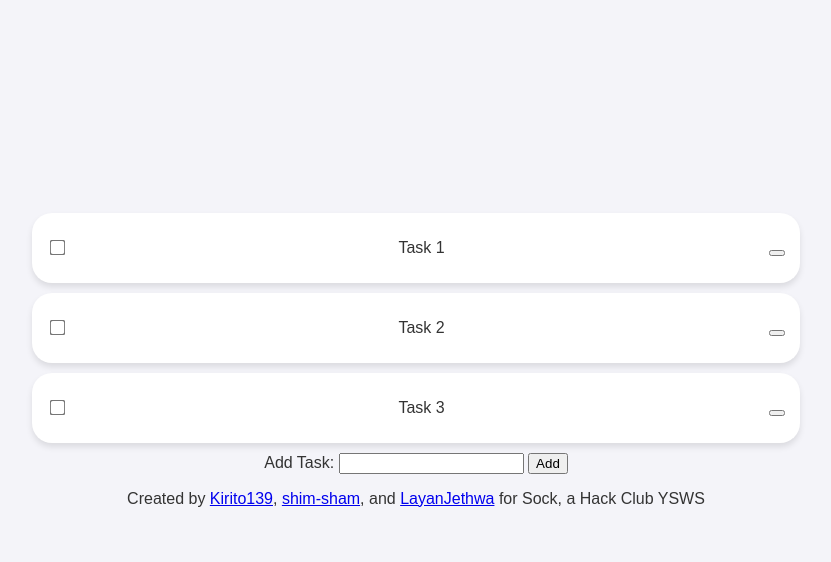
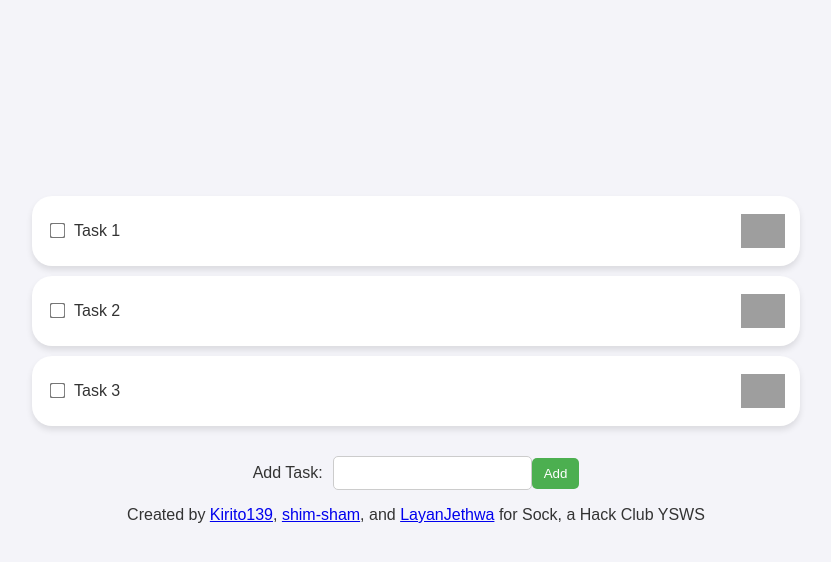
Before and after one commit to sock-bombers/to-do-list, a Flask app: page / in a window 1280 px wide. Shown: the top 562 px of the page, without its empty margins (224-1055 px from the left). Run offline with Flask 3, Linux system fonts and the light colour scheme; grey boxes are pictures that could not be loaded.

Commit message:
Update index.html

```diff
--- a/project/templates/index.html
+++ b/project/templates/index.html
@@ -11,30 +11,26 @@
     <ul>
         {% for task in tasks %}
             <li>
-                <form method="POST" action="{{ url_for('complete_tasks') }}"
-                style="display:inline;">
-                    <input type="hidden" id="currentlyChecked" name="currentlyChecked" value="{{
-                    tasks[task][1] }}">
+                <form name="checkform{{ task }}" method="POST" action="{{ url_for('complete_tasks') }}" style="display:inline;">
+                    <input type="hidden" id="currentlyChecked" name="currentlyChecked" value="{{ tasks[task][1] }}">
                     <input type="hidden" id="{{ task }}" name="checkboxId" value="{{ task }}">
-                    <input type="checkbox" id="{{ task }}" name="taskCheckbox" value="{{ task }}" {%
-                    if tasks[task][1] %}checked{% endif %} onchange="this.form.submit()">
+                    <input type="checkbox" id="{{ task }}" name="taskCheckbox" value="{{ task }}" {%if tasks[task][1] %}checked{% endif %} onchange="this.form.submit()">
                 </form>
 
-                <label {% if tasks[task][1] %}style="text-decoration: line-through"{% endif %}
-                for="{{ task }}">{{ tasks[task][0] }}</label>
+                <label id="task-title" {% if tasks[task][1] %}style="text-decoration: line-through"{% endif %} for="{{ task }}">{{ tasks[task][0] }}</label>
 
                 <form method="POST" action="{{ url_for('delete_tasks') }}" style="display:inline;">
                     <input type="hidden" name="taskIndex" value="{{ task }}">
-                    <button type="submit"><i class="nf nf-cod-trash"></i></button>
+                    <input type="image" id="bin" src="{{ url_for('static', filename='images/bin.png') }}" onmouseover="this.src='static/images/bin_dark.png';" onmouseout="this.src='static/images/bin.png';" onclick="this.form.submit()" role="button">
                 </form>
             </li>
         {% endfor %}
     </ul>
 
-    <form method="POST" action="{{ url_for('add_task') }}">
-        <label for="newTask">Add Task:</label>
-        <input type="text" id="newTask" name="newTask" required>
-        <button type="submit">Add</button>
+    <form id="addtaskform" method="POST" action="{{ url_for('add_task') }}">
+        <label id="add-task" for="newTask">Add Task:</label>
+        <input id="add-task-input" type="text" id="newTask" name="newTask" required>
+        <button id="add-task-submit" type="submit">Add</button>
     </form>
 </body>
 
```
